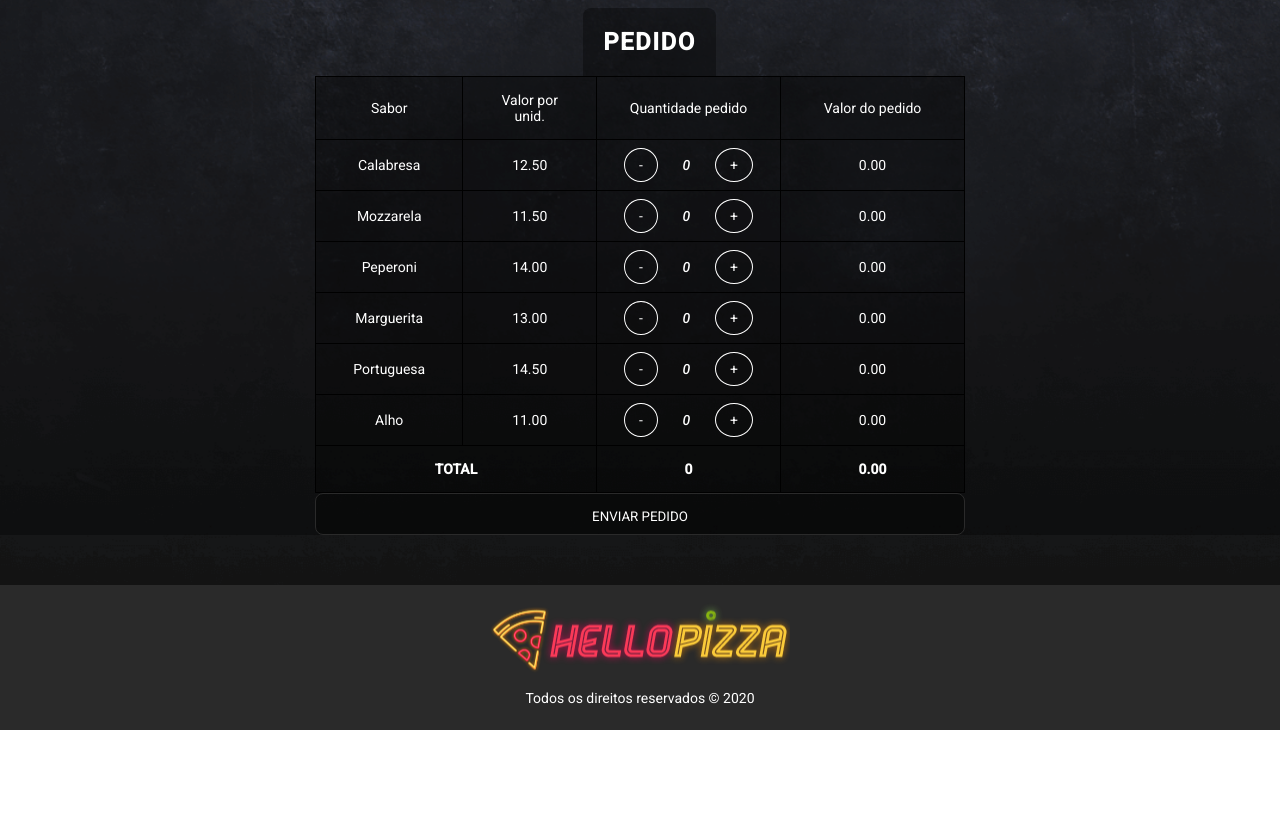
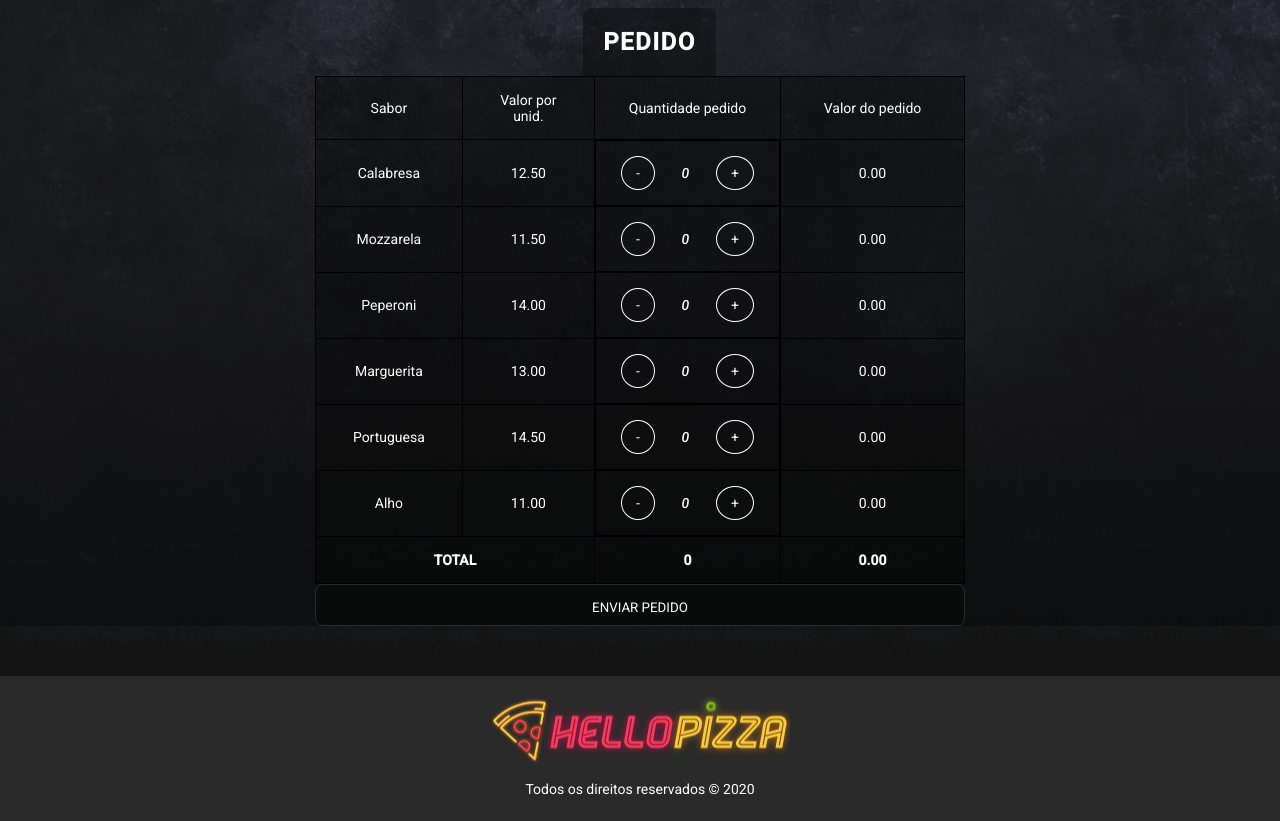
Before and after one commit to IwryRozemberg/Javascript-web-intro, a website: page views/index.html in a window 1280 px wide. Shown: the part 1221-2042 px from the top of the page. Before the commit the page ends 1951 px from the top, so only its background shows below. Drawn offline with nearby package versions, Linux system fonts and the light colour scheme; files that its build step writes are made by us from their sources; files whose address does not match are found by name; a web font is replaced by a local one.

Commit message:
Finalizando Html e Css

```diff
--- a/public/styles/index.css
+++ b/public/styles/index.css
@@ -122,13 +122,18 @@ form a:active {
     background-color: #777;
 }
 
+form td#quantidade {
+    display: flex;
+    justify-content: space-between;
+    align-items: center;
+}
+
 form input.quantidade {
     text-align: center;
     border: none;
-    display: inline;
     padding: 5px 0;
     margin-left: 15px;
-    width: 35px;
+    width: 30%;
     font-style: italic;
     font-size: 14px;
 }
--- a/views/index.html
+++ b/views/index.html
@@ -39,7 +39,7 @@
                         <tr class="item">
                             <td>Calabresa</td>
                             <td class="item-preco">12.50</td>
-                            <td>
+                            <td id="quantidade">
                                 <a>-</a>
                                 <input type="number" class="quantidade" value="0" name="calabresa" disabled>
                                 <a>+</a>
@@ -49,7 +49,7 @@
                         <tr class="item">
                             <td>Mozzarela</td>
                             <td class="item-preco">11.50</td>
-                            <td>
+                            <td id="quantidade">
                                 <a>-</a>
                                 <input type="number" class="quantidade" value="0" name="mozzarella" disabled>
                                 <a>+</a>
@@ -59,7 +59,7 @@
                         <tr class="item">
                             <td>Peperoni</td>
                             <td class="item-preco">14.00</td>
-                            <td>
+                            <td id="quantidade">
                                 <a>-</a>
                                 <input type="number" class="quantidade" value="0" name="peperoni" disabled>
                                 <a>+</a>
@@ -69,7 +69,7 @@
                         <tr class="item">
                             <td>Marguerita</td>
                             <td class="item-preco">13.00</td>
-                            <td>
+                            <td id="quantidade">
                                 <a>-</a>
                                 <input type="number" class="quantidade" value="0" name="marguerita" disabled>
                                 <a>+</a>
@@ -79,7 +79,7 @@
                         <tr class="item">
                             <td>Portuguesa</td>
                             <td class="item-preco">14.50</td>
-                            <td>
+                            <td id="quantidade">
                                 <a>-</a>
                                 <input type="number" class="quantidade" value="0" name="portuguesa" disabled>
                                 <a>+</a>
@@ -89,7 +89,7 @@
                         <tr class="item">
                             <td>Alho</td>
                             <td class="item-preco">11.00</td>
-                            <td>
+                            <td id="quantidade">
                                 <a>-</a>
                                 <input type="number" class="quantidade" value="0" name="alho" disabled>
                                 <a>+</a>
```
